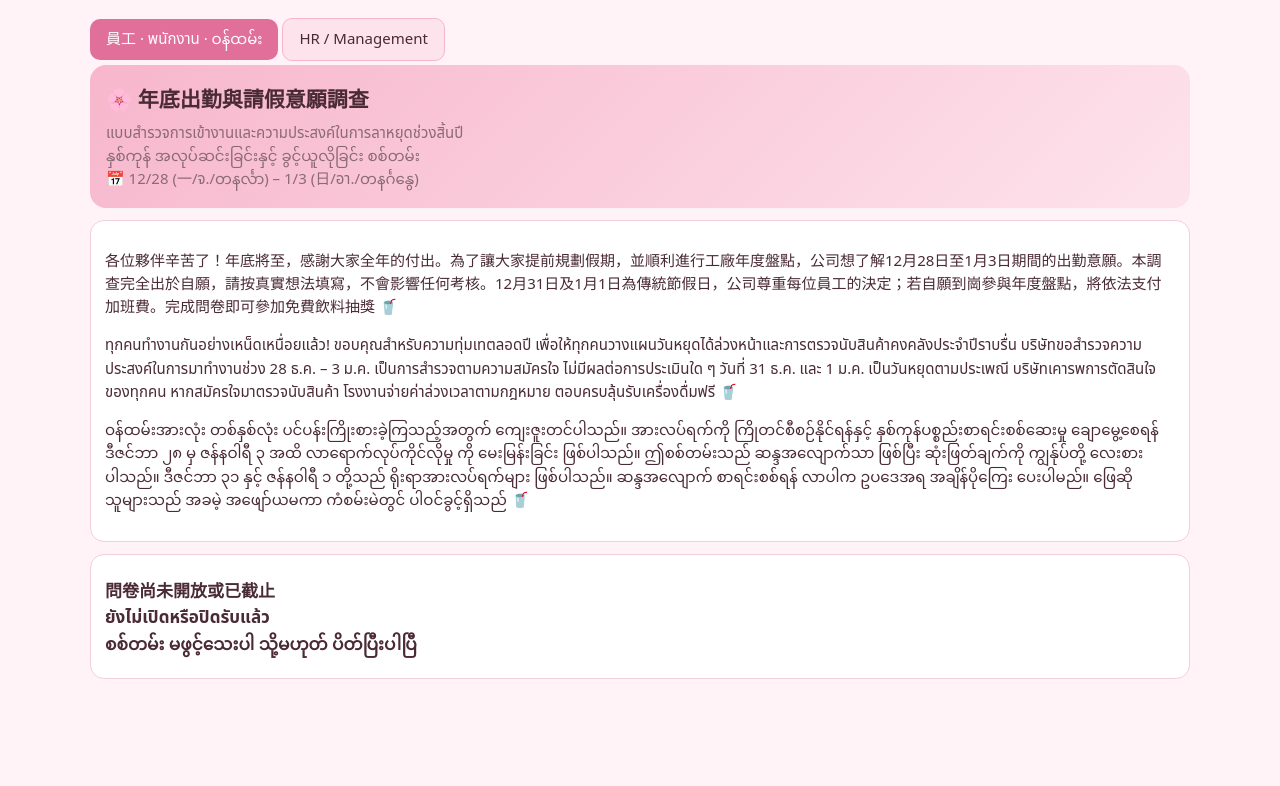
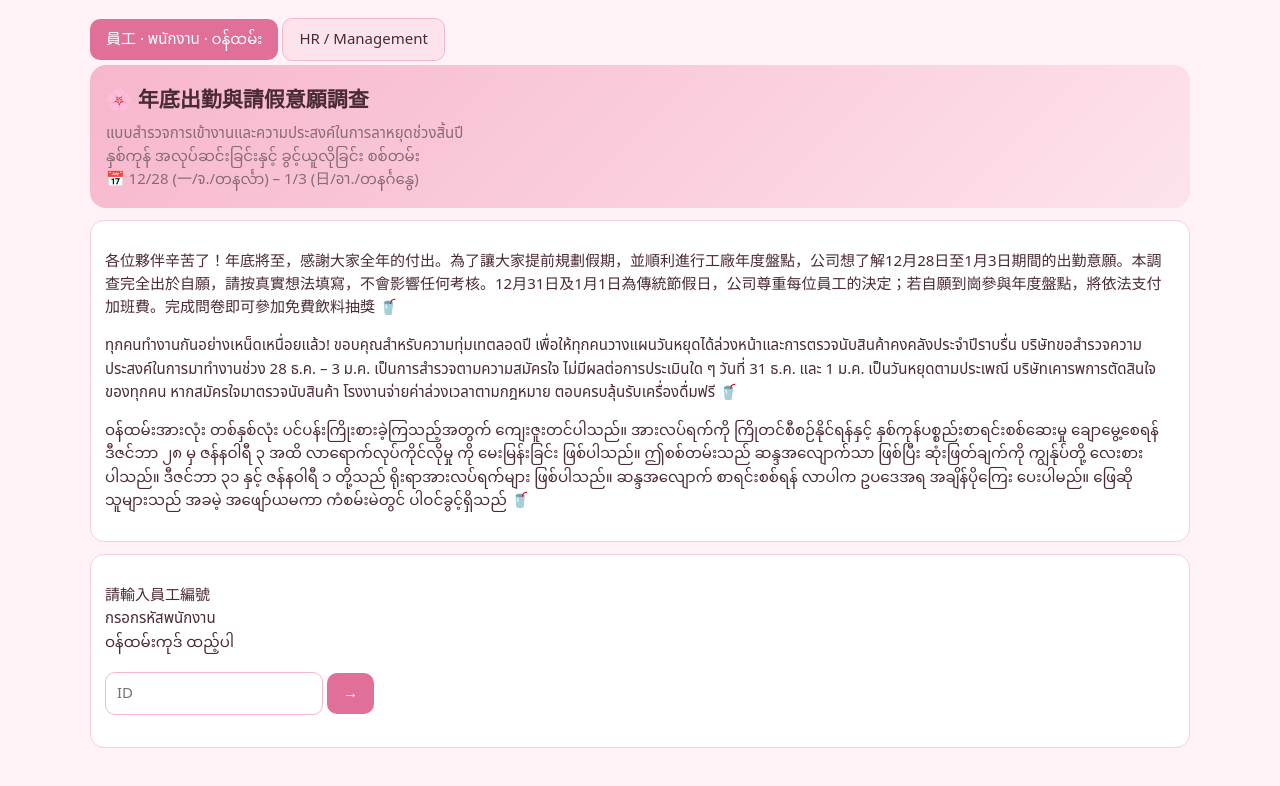
Before and after one commit to prapassornpla-netizen/LONG-HOLIDAY-ATTENDANCE-SURVEY, a plain HTML site: page index.html in a window 1280 px wide. Drawn offline with Linux system fonts and the light colour scheme.

Commit message:
Add files via upload

```diff
--- a/index.html
+++ b/index.html
@@ -41,7 +41,7 @@ const X=(zh,th,my)=>zh+'<br>'+th+'<br>'+my;
 const O3={work:['正常出勤','มาทำงานปกติ','ပုံမှန်အလုပ်လာမည်'],personal:['事假','ลากิจ','ကိစ္စရှိခွင့်'],annual:['特別休假','ลาพักร้อนประจำปี','နှစ်ပတ်လည်ခွင့်'],unpaid:['無薪假','ลาไม่รับค่าจ้าง','လစာမဲ့ခွင့်'],weekly:['例假日','วันหยุดประจำสัปดาห์','အပတ်စဉ်ရက်ပိတ်'],holiday:['國定假日/補假','วันหยุดประเพณี/หยุดชดเชย','ရိုးရာအားလပ်ရက်/အစားထိုးရက်ပိတ်']};
 const M=h=>{const m=$('#msg');if(m)m.innerHTML=h};
 function survey(){
-  const n=Date.now(),open=(n>=Date.parse('2026-11-11T00:00:00+07:00')&&n<=Date.parse('2026-11-19T23:59:59+07:00'))||location.hash==='#test';
+  const n=Date.now(),open=n>=Date.parse('2026-11-11T00:00:00+07:00')||location.hash==='#test';
   let box;
   if(!open)box='<h2>'+X('問卷尚未開放或已截止','ยังไม่เปิดหรือปิดรับแล้ว','စစ်တမ်း မဖွင့်သေးပါ သို့မဟုတ် ပိတ်ပြီးပါပြီ')+'</h2>';
   else box='<p>'+X('請輸入員工編號','กรอกรหัสพนักงาน','ဝန်ထမ်းကုဒ် ထည့်ပါ')+'</p><input id="eid" placeholder="ID" autocomplete="off"> <button id="nx">→</button><p id="msg"></p>';
```
